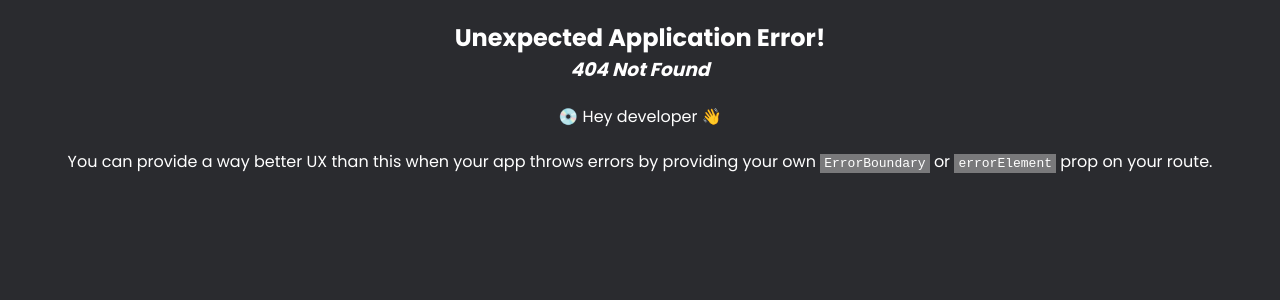
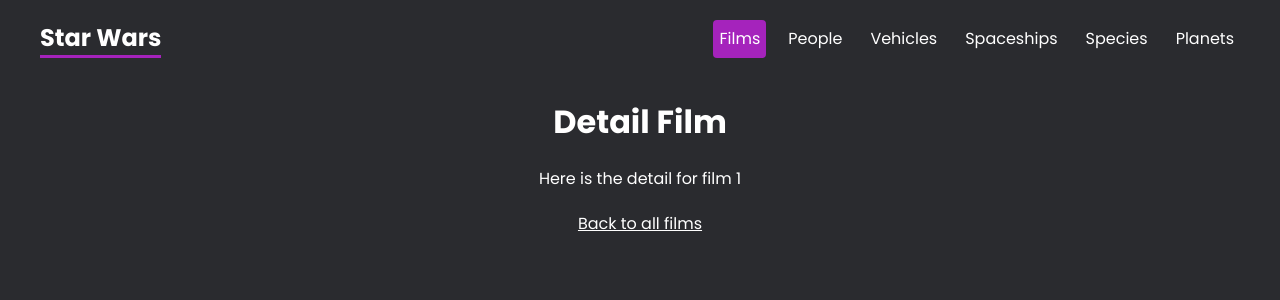
Before and after one commit to arbonap/react-fun, a React (Create React App) app: page /films/1 in a window 1280 px wide. Before the commit this address had no page. Shown: the top 300 px of the page. Built offline with nearby package versions, Linux system fonts and the light colour scheme.

Commit message:
Default film table to index view

```diff
--- a/src/App.js
+++ b/src/App.js
@@ -2,7 +2,8 @@
 import { createBrowserRouter,
         Route,
         createRoutesFromElements,
-        RouterProvider } from 'react-router-dom';
+        RouterProvider,
+        Navigate } from 'react-router-dom';
 
 // pages
 import Films from './pages/Films';
@@ -19,8 +20,9 @@
 const router = createBrowserRouter(
   createRoutesFromElements(
     <Route path="/" element={<RootLayout/>}>
-      <Route path="/" element={<Films />} />
-      <Route path='/:filmId' element={<DetailFilm />} />
+      <Route index element={<Films />} />
+      <Route path="/films" element={<Films />} />
+      <Route path='films/:filmId' element={<DetailFilm />} />
       <Route path="people" element={<People />} >
         {/* <Route path="detail" element={<DetailLayout />} /> */}
       </Route>
@@ -28,6 +30,8 @@
       <Route path="spaceships" element={<Spaceships />} />
       <Route path="species" element={<Species />} />
       <Route path="planets" element={<Planets />} />
+
+      <Route path="*" element={<Navigate to="/films" replace/>} />
     </Route>
 
   )
--- a/src/layouts/RootLayout.js
+++ b/src/layouts/RootLayout.js
@@ -7,7 +7,7 @@
       <header>
         <nav>
           <h1>Star Wars</h1>
-          <NavLink to="/">Films</NavLink>
+          <NavLink to="/films">Films</NavLink>
           <NavLink to="/people">People</NavLink>
           <NavLink to="/vehicles">Vehicles</NavLink>
           <NavLink to="/spaceships">Spaceships</NavLink>
--- a/src/pages/DetailFilm.js
+++ b/src/pages/DetailFilm.js
@@ -9,7 +9,7 @@
     <div className="detail-film">
       <h1>Detail Film</h1>
       <p>Here is the detail for film {filmId}</p>
-      <NavLink to="/">Back to all films</NavLink>
+      <NavLink to="/films">Back to all films</NavLink>
     </div>
   );
 }
```
